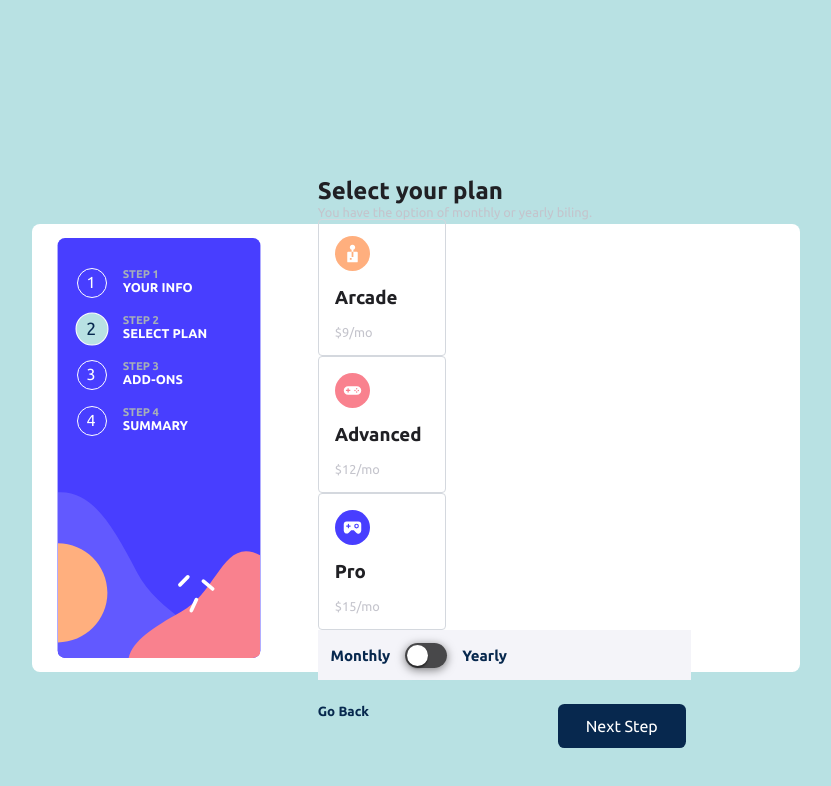
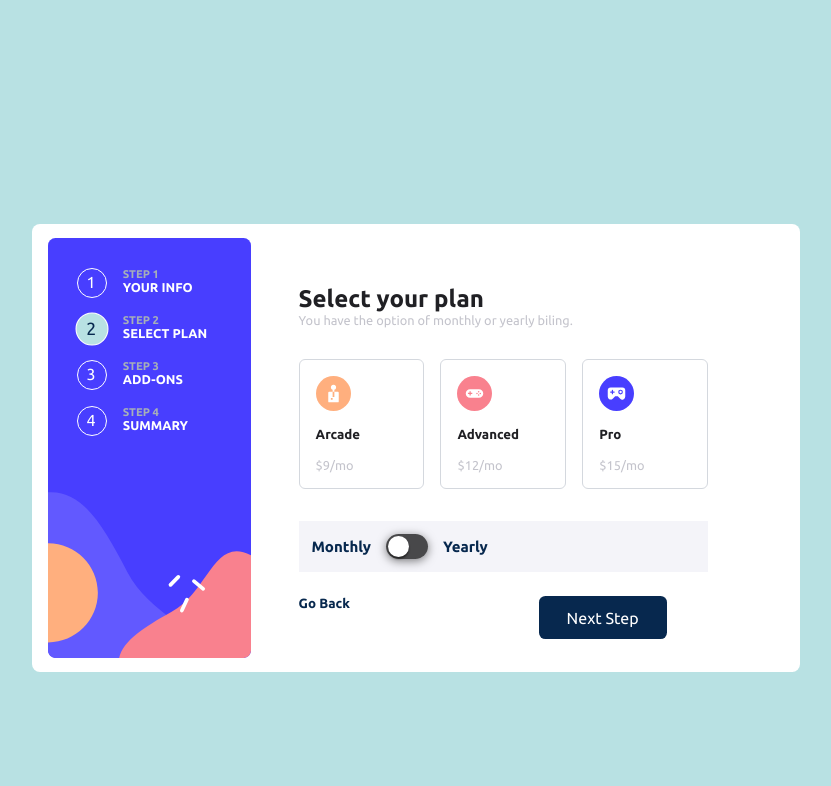
Before and after one commit to MANUCISNE/React-Next-Stitches-MultiForm, a Next.js app: page /step1 in a window 1280 px wide. Both pictures are taken after a click on the button "Next Step". Shown: the top 786 px of the page, without its empty margins (224-1055 px from the left). Built offline with nearby package versions, Linux system fonts and the light colour scheme.

Commit message:
change style Step2.tsx

```diff
--- a/src/pages/_app.tsx
+++ b/src/pages/_app.tsx
@@ -11,7 +11,6 @@ import Step4 from './step4'
 import Step from '../components/ProgressBar'
 
 import SideBar from "../assets/bg-sidebar-desktop.svg"
-import Link from 'next/link';
 
 globalStyles()
 
--- a/src/pages/index.tsx
+++ b/src/pages/index.tsx
@@ -1,6 +1,5 @@
 import React, { useState } from 'react';
 import Link from 'next/link';
-import { Container } from '../styles/pages/app';
 import { HomeContainer } from '../styles/pages/home';
 
 export default function Home() {
--- a/src/pages/step1.tsx
+++ b/src/pages/step1.tsx
@@ -1,11 +1,12 @@
 import React, { useState } from "react";
 import {
+  ErrorMessage,
   FormDiv,
   InputField,
   Label,
   WrapperContainerStep1,
 } from "../styles/pages/step1";
-
+import { styled } from "@stitches/react";
 
 export default function Step1() {
   const [username, setUsername] = useState("");
@@ -35,6 +36,8 @@ export default function Step1() {
           placeholder="Username"
           value={username}
           onChange={(e) => setUsername(e.target.value)}
+          onBlur={validateForm}
+          required
         />
 
         <Label>Email Adress</Label>
@@ -43,6 +46,8 @@ export default function Step1() {
           placeholder="Email"
           value={email}
           onChange={(e) => setEmail(e.target.value)}
+          onBlur={validateForm}
+          required
         />
 
         <Label>Phone Number</Label>
@@ -51,9 +56,16 @@ export default function Step1() {
           placeholder="(DD)999999999"
           value={phoneNumber}
           onChange={(e) => setPhoneNumber(e.target.value)}
+          onBlur={validateForm}
+          required
         />
-        {!valid && <p>This field is required</p>}
+        {!valid && (
+          <ErrorMessage style={{color: 'red', fontWeight: 'bold'}}>
+            This field is required
+          </ErrorMessage>
+        )}
+
       </FormDiv>
     </WrapperContainerStep1>
   );
-}
+};
--- a/src/pages/step2.tsx
+++ b/src/pages/step2.tsx
@@ -40,7 +40,7 @@ export default function Step2() {
               // onClick={() => setSelectedPlan(plan.id)}
             >
               <Image src={plan.img} alt={''} width={35} height={35}/>
-              <h3>{plan.title}</h3>
+              <h5>{plan.title}</h5>
               <p>{plan.price}</p>
             </CardSelectPlan>
           ))}
--- a/src/styles/pages/app.ts
+++ b/src/styles/pages/app.ts
@@ -1,4 +1,5 @@
 import { styled } from ".."
+import HeaderBar from "../assets/bg-sidebar-mobile.svg"
 
 export const Container = styled('div', {
   margin: '14rem auto',
@@ -9,6 +10,10 @@ export const Container = styled('div', {
   height: '28rem',
   width: '48rem',
   borderRadius: '8px',
+
+  '@media (max-width: 375px)': {
+
+  },
 })
 
 export const ButtonContainer = styled("div", {
@@ -75,7 +80,6 @@ export const ButtonNext = styled('button', {
   minWidth: '8rem',
   maxWidth: '8rem',
   padding: '0.8rem 1.2rem',
-  transition: '0.1s',
 })
 
 export const GoBackButton = styled('button', {
--- a/src/styles/pages/step1.ts
+++ b/src/styles/pages/step1.ts
@@ -8,7 +8,7 @@ export const FormDiv = styled('div', {
   display: 'flex',
   flexDirection: 'column',
   paddingLeft: '1rem',
-  marginBottom: '0.9rem',
+  marginBottom: '0.7rem',
   gap: '.5rem',
   justifyContent: 'flex-end',
 
@@ -16,14 +16,6 @@ export const FormDiv = styled('div', {
     color: '$gray300',
     fontSize: '0.8rem'
   }
-});
-
-
-
-export const Label = styled('label', {
-  marginBottom: '0.5rem',
-  fontSize: '1rem',
-  color: '$gray700',
 });
 
 export const InputField = styled('input', {
@@ -40,8 +32,12 @@ export const InputField = styled('input', {
   }
 });
 
-export const ErrorText = styled('p', {
-  color: 'red',
-  fontSize: '0.875rem',
+export const Label = styled('label', {
+  marginBottom: '0.5rem',
+  fontSize: '1rem',
+  color: '$gray700',
+});
+
+export const ErrorMessage = styled('p', {
   marginTop: '0.25rem',
 });
--- a/src/styles/pages/step2.ts
+++ b/src/styles/pages/step2.ts
@@ -18,6 +18,9 @@ export const FormDiv = styled('div', {
 
 export const CardBox = styled('div', {
   width: '100%',
+  display: 'flex',
+  gap: '1rem',
+  margin: '2rem 0',
 });
 
 export const CardSelectPlan = styled('div', {
@@ -25,8 +28,8 @@ export const CardSelectPlan = styled('div', {
   display: 'flex',
   flexDirection: 'column',
   padding: '1rem',
-  width: '8rem',
-  borderRadius: '4px',
+  width: '10rem',
+  borderRadius: '6px',
   gap: '1rem',
   cursor: 'pointer',
 
```
Lines whose indentation alone changed are shown as unchanged.
